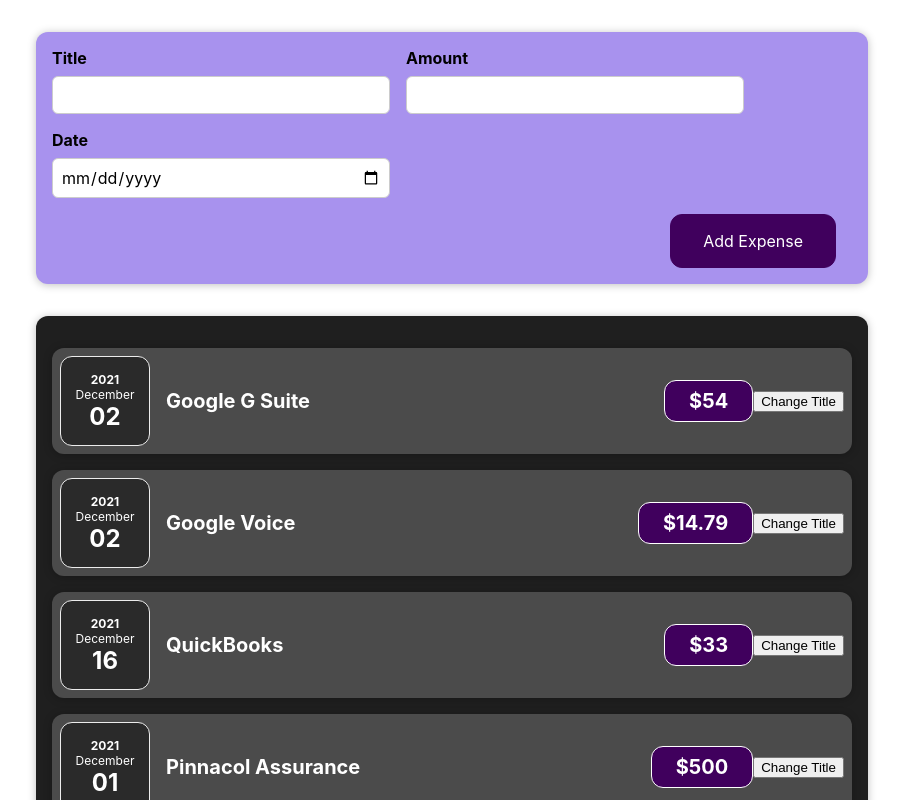
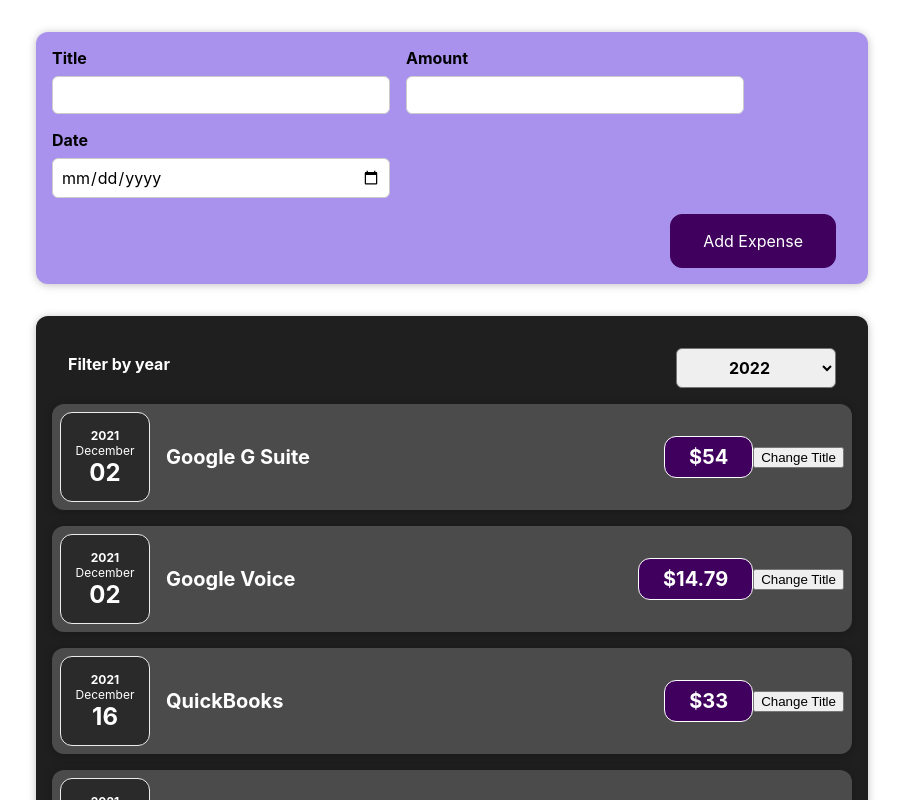
Before and after one commit to keatonjwhitehead/ExpenseTracker, a React (Create React App) app: page / in a window 1280 px wide. Shown: the top 800 px of the page, without its empty margins (188-1091 px from the left). Built offline with nearby package versions, Linux system fonts and the light colour scheme.

Commit message:
final update for section 4

```diff
--- a/src/App.js
+++ b/src/App.js
@@ -2,8 +2,7 @@ import logo from "./logo.svg";
 import React from 'react';
 import "./App.css";
 import NewExpense from "./components/NewExpense/NewExpense";
-
-import DisplayExpense from "./components/Expenses/DisplayExpense";
+import Expenses from "./components/Expenses/Expenses";
 
 function App() {
   const expenses = [
@@ -61,10 +60,15 @@ function App() {
     console.log('In App.js');
     console.log(expense);
   }
+  const updateExpenseHandler = expense => {
+    console.log('updated expenses');
+    console.log(expense);
+  }
   return (
     <div>
+
       <NewExpense onAddExpense={addExpenseHandler} />
-      <DisplayExpense items={expenses}  />
+      <Expenses items={expenses}  />
     </div>
   );
 }
--- a/src/components/Expenses/DisplayExpense.js
+++ b/src/components/Expenses/Expenses.js
@@ -1,10 +1,23 @@
-import React from 'react';
+import React, {useState} from 'react';
 import ExpenseItem from "./ExpenseItem";
 import Card from '../UI/Card';
-import "./DisplayExpense.css";
-function DisplayExpense(props) {
+import "./Expenses.css";
+import ExpenseFilter from "./ExpensesFilter";
+
+function Expenses(props) {
+
+
+    //Creating an intial state to listen to the year selected from the user from the drop down menu.
+    //Value gets stored in the enteredYear and the function setEnteredYear is called
+    const [enteredYear, setEnteredYear] = useState('2022');
+    const filterYearSelected = selectedYear => {
+      setEnteredYear(selectedYear);
+      console.log(selectedYear);
+    }
+
   return (
     <Card className="expenses">
+      <ExpenseFilter selected={enteredYear} onUpdatedYear = {filterYearSelected} />
       <ExpenseItem
         title={props.items[0].title}
         amount={props.items[0].amount}
@@ -48,4 +61,4 @@ function DisplayExpense(props) {
     </Card>
   );
 }
-export default DisplayExpense;
+export default Expenses;
--- /dev/null
+++ b/src/components/Expenses/ExpensesFilter.css
@@ -0,0 +1,24 @@
+.expenses-filter {
+  color: white;
+  padding: 0 1rem;
+}
+
+.expenses-filter__control {
+  display: flex;
+  width: 100%;
+  align-items: center;
+  justify-content: space-between;
+  margin: 1rem 0;
+}
+
+.expenses-filter label {
+  font-weight: bold;
+  margin-bottom: 0.5rem;
+}
+
+.expenses-filter select {
+  font: inherit;
+  padding: 0.5rem 3rem;
+  font-weight: bold;
+  border-radius: 6px;
+}
--- /dev/null
+++ b/src/components/Expenses/ExpensesFilter.js
@@ -0,0 +1,27 @@
+import React from "react";
+
+import './ExpensesFilter.css';
+
+const ExpensesFilter = (props) => {
+
+const yearChangeHandler = (event) => {
+  props.onUpdatedYear(event.target.value)
+}
+
+
+  return (
+    <div className='expenses-filter'>
+      <div className='expenses-filter__control'>
+        <label>Filter by year</label>
+        <select value={props.selected} onChange={yearChangeHandler}>
+          <option value='2022'>2022</option>
+          <option value='2021'>2021</option>
+          <option value='2020'>2020</option>
+          <option value='2019'>2019</option>
+        </select>
+      </div>
+    </div>
+  );
+};
+
+export default ExpensesFilter;
--- a/src/components/NewExpense/ExpenseForm.js
+++ b/src/components/NewExpense/ExpenseForm.js
@@ -2,6 +2,7 @@ import React, {useState} from "react";
 import "./ExpenseForm.css";
 
 const ExpenseForm = (props) => {
+
 
     const [enteredTitle, setEnteredTitle] = useState('');
     const [enteredAmount, setEnteredAmount] = useState('');
```
Also changed, not shown: src/components/Expenses/Expenses.css (renamed from src/components/Expenses/DisplayExpense.css).
